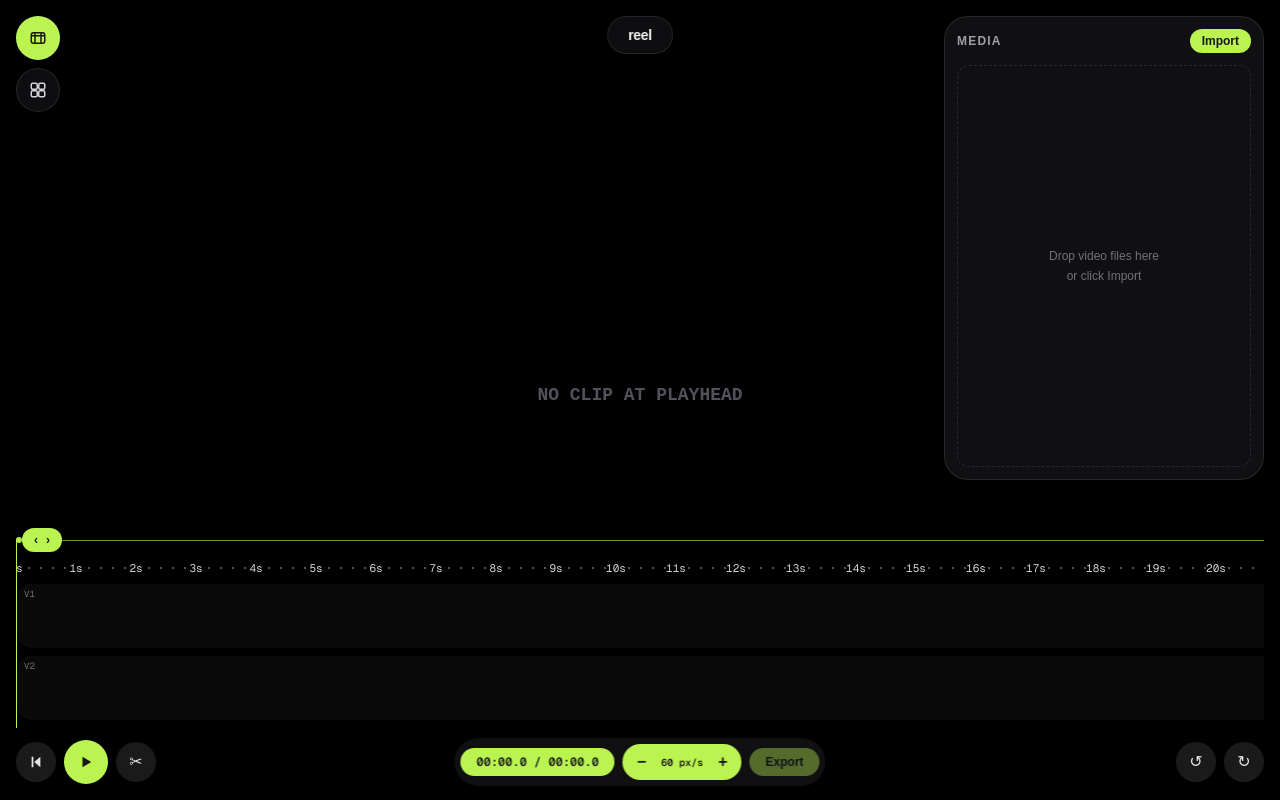
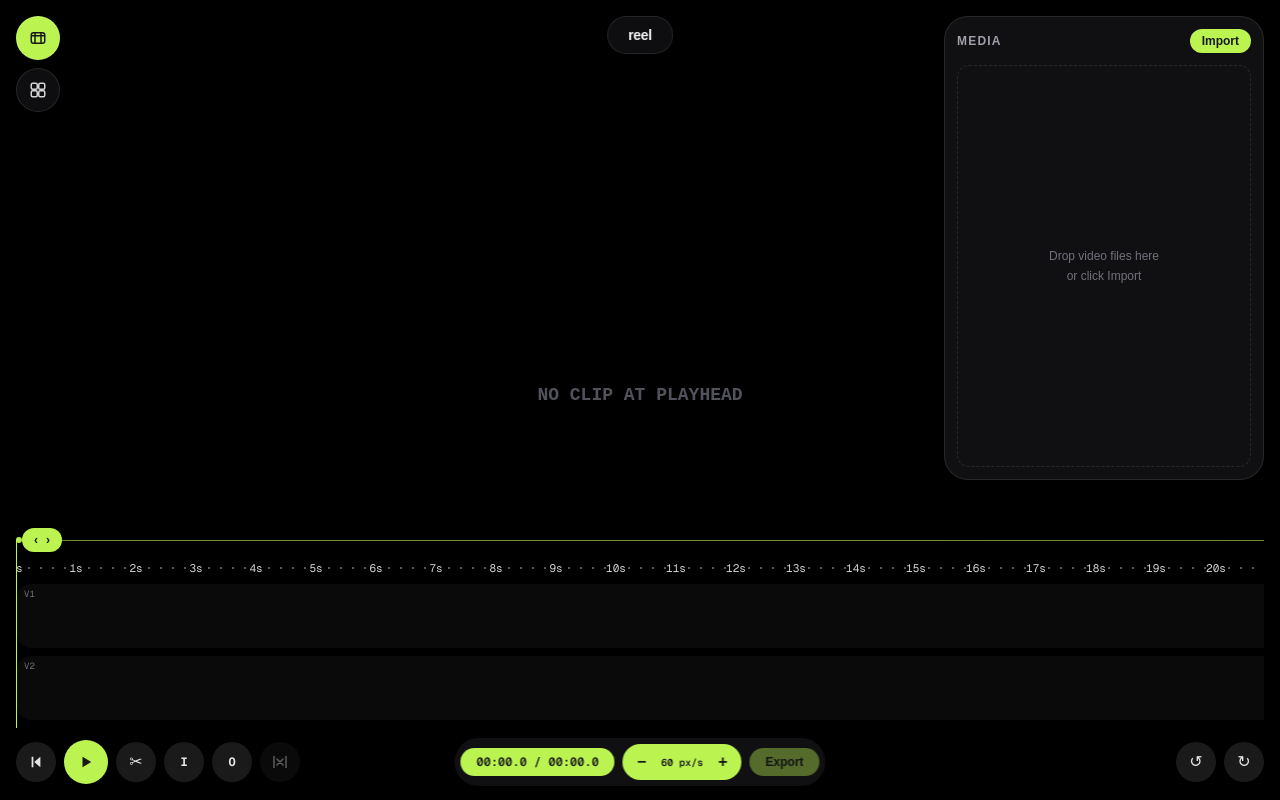
Before and after one commit to hasangilak/videoeditor, a Next.js app: page / in a window 1280 px wide. Built offline with nearby package versions, Linux system fonts and the light colour scheme.

Commit message:
deactivate I and O range

```diff
--- a/components/Editor.tsx
+++ b/components/Editor.tsx
@@ -37,6 +37,14 @@ function useKeyboard() {
         dispatch({ type: 'CLIP_REMOVED', clipId: s.selection })
       } else if (e.key.toLowerCase() === 's' && !e.metaKey && !e.ctrlKey) {
         dispatch({ type: 'SPLIT_AT', time: s.playhead })
+      } else if (e.key.toLowerCase() === 'i' && !e.metaKey && !e.ctrlKey) {
+        dispatch({ type: 'MARK_IN', time: s.playhead })
+      } else if (e.key.toLowerCase() === 'o' && !e.metaKey && !e.ctrlKey) {
+        dispatch({ type: 'MARK_OUT', time: s.playhead })
+      } else if (e.key.toLowerCase() === 'x' && !e.metaKey && !e.ctrlKey) {
+        dispatch({ type: 'CUT_RANGE' })
+      } else if (e.key === 'Escape') {
+        dispatch({ type: 'MARKS_CLEARED' })
       } else if (e.key === 'z' && (e.metaKey || e.ctrlKey)) {
         e.preventDefault()
         dispatch({ type: e.shiftKey ? 'REDO' : 'UNDO' })
--- a/components/Timeline.tsx
+++ b/components/Timeline.tsx
@@ -96,7 +96,7 @@ function HoverThumb({ time }: { time: number }) {
 
 export default function Timeline() {
   const doc = useEditor((s) => s.doc)
-  const { playhead, pxPerSec, selection, drag } = useEditor((s) => s.session)
+  const { playhead, pxPerSec, selection, drag, markIn, markOut } = useEditor((s) => s.session)
   const media = useEditor((s) => s.media)
   const scroller = useRef<HTMLDivElement>(null)
   const [hover, setHover] = useState<number | null>(null) // hovered time (s)
@@ -162,6 +162,26 @@ export default function Timeline() {
     const up = () => {
       // 200 pointermoves = 1 doc mutation = 1 undo step
       dispatch({ type: 'DRAG_COMMITTED' })
+      window.removeEventListener('pointermove', move)
+      window.removeEventListener('pointerup', up)
+    }
+    window.addEventListener('pointermove', move)
+    window.addEventListener('pointerup', up)
+  }
+
+  // drag a mark flag to move it; a plain click removes the mark
+  const dragMark = (e: React.PointerEvent, type: 'MARK_IN' | 'MARK_OUT') => {
+    e.stopPropagation()
+    e.currentTarget.setPointerCapture(e.pointerId)
+    const x0 = e.clientX
+    let moved = false
+    const move = (ev: PointerEvent) => {
+      if (Math.abs(ev.clientX - x0) > 3) moved = true
+      if (moved) dispatch({ type, time: timeAt(ev.clientX) })
+    }
+    const up = () => {
+      if (!moved)
+        dispatch({ type: 'MARK_CLEARED', which: type === 'MARK_IN' ? 'in' : 'out' })
       window.removeEventListener('pointermove', move)
       window.removeEventListener('pointerup', up)
     }
@@ -315,6 +335,56 @@ export default function Timeline() {
           </div>
         )}
 
+        {/* cut-range markers — the shaded span between them is what CUT_RANGE removes */}
+        {markIn !== null && markOut !== null && (
+          <>
+            <div
+              data-testid="cut-range"
+              className="pointer-events-none absolute top-3 bottom-0 z-10 border-x border-rose-400/60 bg-rose-400/10"
+              style={{
+                left: Math.min(markIn, markOut) * pxPerSec,
+                width: Math.abs(markOut - markIn) * pxPerSec,
+              }}
+            />
+            {Math.abs(markOut - markIn) >= 0.1 && (
+              <button
+                onPointerDown={(e) => e.stopPropagation()}
+                onClick={() => dispatch({ type: 'CUT_RANGE' })}
+                title="Cut out the marked range (X)"
+                className="absolute top-[13px] z-30 flex h-6 -translate-x-1/2 cursor-pointer items-center gap-1 rounded-full bg-rose-400 px-3 text-[11px] font-bold whitespace-nowrap text-zinc-900 shadow-md shadow-black/40 transition hover:bg-rose-300"
+                style={{ left: ((markIn + markOut) / 2) * pxPerSec }}
+              >
+                ✂ Cut
+              </button>
+            )}
+          </>
+        )}
+        {([['MARK_IN', markIn, 'I'], ['MARK_OUT', markOut, 'O']] as const).map(
+          ([type, t, label]) =>
+            t !== null && (
+              // z-30: the flag must stay visible when it lands under the playhead pill
+              <div key={type} className="absolute top-3 bottom-0 z-30" style={{ left: t * pxPerSec }}>
+                <div className="pointer-events-none absolute inset-y-0 w-px bg-rose-400" />
+                <div
+                  data-testid={`mark-${label.toLowerCase()}`}
+                  title="Drag to move — click to remove"
+                  onPointerDown={(e) => dragMark(e, type)}
+                  className={`absolute -top-1 flex h-5 w-5 cursor-ew-resize items-center justify-center rounded-full bg-rose-400 font-mono text-[10px] font-bold text-zinc-900 shadow-md shadow-black/40 transition hover:scale-125 ${
+                    type === 'MARK_IN' ? '-translate-x-full rounded-r-none' : 'rounded-l-none'
+                  }`}
+                >
+                  {/* keyed by time so the ping replays wherever the mark lands */}
+                  <span
+                    key={t}
+                    className="pointer-events-none absolute inset-0 animate-ping rounded-[inherit] bg-rose-400"
+                    style={{ animationIterationCount: 3 }}
+                  />
+                  <span className="relative">{label}</span>
+                </div>
+              </div>
+            ),
+        )}
+
         {/* playhead — hangs from the scrub line rather than crossing it */}
         <div
           className="pointer-events-none absolute top-3 bottom-0 z-20 w-px bg-lime-300"
--- a/components/Transport.tsx
+++ b/components/Transport.tsx
@@ -11,6 +11,8 @@ export default function Transport() {
   const playing = useEditor((s) => s.session.playing)
   const playhead = useEditor((s) => s.session.playhead)
   const pxPerSec = useEditor((s) => s.session.pxPerSec)
+  const markIn = useEditor((s) => s.session.markIn)
+  const markOut = useEditor((s) => s.session.markOut)
   const duration = useEditor((s) => docDuration(s.doc))
   const [exporting, setExporting] = useState(false)
 
@@ -54,6 +56,43 @@ export default function Transport() {
         title="Split clip at playhead (S)"
       >
         ✂
+      </button>
+      <button
+        onClick={() =>
+          dispatch(
+            markIn !== null
+              ? { type: 'MARK_CLEARED', which: 'in' }
+              : { type: 'MARK_IN', time: useEditor.getState().session.playhead },
+          )
+        }
+        className={`${glass} font-mono text-xs font-bold ${markIn !== null ? '!bg-rose-400/80 !text-zinc-900' : ''}`}
+        title={markIn !== null ? 'Clear cut start' : 'Mark cut start at playhead (I)'}
+      >
+        I
+      </button>
+      <button
+        onClick={() =>
+          dispatch(
+            markOut !== null
+              ? { type: 'MARK_CLEARED', which: 'out' }
+              : { type: 'MARK_OUT', time: useEditor.getState().session.playhead },
+          )
+        }
+        className={`${glass} font-mono text-xs font-bold ${markOut !== null ? '!bg-rose-400/80 !text-zinc-900' : ''}`}
+        title={markOut !== null ? 'Clear cut end' : 'Mark cut end at playhead (O)'}
+      >
+        O
+      </button>
+      <button
+        onClick={() => dispatch({ type: 'CUT_RANGE' })}
+        disabled={markIn === null || markOut === null || Math.abs(markOut - markIn) < 0.1}
+        className={`${glass} disabled:opacity-40`}
+        title="Cut out the marked range (X) — Esc clears marks"
+      >
+        <svg width="16" height="16" viewBox="0 0 16 16" fill="none" stroke="currentColor" strokeWidth="1.5">
+          <path d="M2 2v12M14 2v12" />
+          <path d="M5 5l6 6M11 5l-6 6" strokeLinecap="round" />
+        </svg>
       </button>
 
       {/* center strip: lime pills on dark glass, like the mock's setting chips.
--- a/lib/store.ts
+++ b/lib/store.ts
@@ -47,6 +47,8 @@ export interface State {
     selection: string | null
     pxPerSec: number
     drag: Drag | null
+    markIn: number | null // range markers for cutting out a middle section
+    markOut: number | null
   }
   media: Record<string, Media>
 }
@@ -64,6 +66,11 @@ export type Action =
   | { type: 'CLIP_ADDED'; mediaId: string; trackId: TrackId }
   | { type: 'CLIP_REMOVED'; clipId: string }
   | { type: 'SPLIT_AT'; time: number } // razor: selected clip if under the cut, else all clips there
+  | { type: 'MARK_IN'; time: number } // range markers live in session — never undo steps
+  | { type: 'MARK_OUT'; time: number }
+  | { type: 'MARK_CLEARED'; which: 'in' | 'out' }
+  | { type: 'MARKS_CLEARED' }
+  | { type: 'CUT_RANGE' } // ripple-delete the marked range: trim/drop what's inside, shift what follows
   | { type: 'DRAG_MOVED'; drag: Drag } // ephemeral: writes session only, 1 undo step per gesture
   | { type: 'DRAG_COMMITTED' }
   | { type: 'DRAG_CANCELLED' }
@@ -221,6 +228,60 @@ function reduce(s: State, a: Action): State {
       return commit(s, { clips })
     }
 
+    case 'MARK_IN':
+      return { ...s, session: { ...s.session, markIn: Math.max(0, a.time) } }
+
+    case 'MARK_OUT':
+      return { ...s, session: { ...s.session, markOut: Math.max(0, a.time) } }
+
+    case 'MARK_CLEARED':
+      return {
+        ...s,
+        session:
+          a.which === 'in' ? { ...s.session, markIn: null } : { ...s.session, markOut: null },
+      }
+
+    case 'MARKS_CLEARED':
+      return { ...s, session: { ...s.session, markIn: null, markOut: null } }
+
+    case 'CUT_RANGE': {
+      const { markIn, markOut } = s.session
+      if (markIn === null || markOut === null) return s
+      const lo = Math.min(markIn, markOut)
+      const hi = Math.max(markIn, markOut)
+      // same sliver guard as SPLIT_AT — a cut this narrow only leaves debris
+      if (hi - lo < 0.1) return s
+      const len = hi - lo
+      const clips: Record<string, Clip> = {}
+      for (const c of Object.values(s.doc.clips)) {
+        const end = clipEnd(c)
+        if (end <= lo + 0.05) clips[c.id] = c
+        else if (c.start >= hi - 0.05) clips[c.id] = { ...c, start: c.start - len }
+        else if (c.start >= lo - 0.05 && end <= hi + 0.05) continue // swallowed by the range
+        else if (c.start < lo && end > hi) {
+          // straddles the whole range: keep the head, spawn the tail at the seam
+          clips[c.id] = { ...c, out: c.in + (lo - c.start) }
+          const id = crypto.randomUUID()
+          clips[id] = { ...c, id, start: lo, in: c.in + (hi - c.start) }
+        } else if (c.start < lo) clips[c.id] = { ...c, out: c.in + (lo - c.start) }
+        else clips[c.id] = { ...c, start: lo, in: c.in + (hi - c.start) }
+      }
+      const next = commit(s, { clips })
+      return {
+        ...next,
+        session: {
+          ...next.session,
+          markIn: null,
+          markOut: null,
+          playhead: clamp(lo, 0, docDuration(next.doc)),
+          selection:
+            next.session.selection && clips[next.session.selection]
+              ? next.session.selection
+              : null,
+        },
+      }
+    }
+
     case 'DRAG_MOVED':
       return { ...s, session: { ...s.session, drag: a.drag } }
 
@@ -258,7 +319,8 @@ function reduce(s: State, a: Action): State {
       const end = docDuration(s.doc)
       if (a.time >= end)
         return { ...s, session: { ...s.session, playhead: end, playing: false } }
-      return { ...s, session: { ...s.session, playhead: a.time } }
+      // the first rAF timestamp can predate the engine's t0 — never tick below 0
+      return { ...s, session: { ...s.session, playhead: Math.max(0, a.time) } }
     }
 
     case 'SELECT':
@@ -290,7 +352,15 @@ function reduce(s: State, a: Action): State {
 const initial: State = {
   doc: { clips: {} },
   history: { past: [], future: [] },
-  session: { playhead: 0, playing: false, selection: null, pxPerSec: 60, drag: null },
+  session: {
+    playhead: 0,
+    playing: false,
+    selection: null,
+    pxPerSec: 60,
+    drag: null,
+    markIn: null,
+    markOut: null,
+  },
   media: {},
 }
 
--- a/lib/test-utils.ts
+++ b/lib/test-utils.ts
@@ -4,7 +4,15 @@ export function resetStore() {
   useEditor.setState({
     doc: { clips: {} },
     history: { past: [], future: [] },
-    session: { playhead: 0, playing: false, selection: null, pxPerSec: 60, drag: null },
+    session: {
+      playhead: 0,
+      playing: false,
+      selection: null,
+      pxPerSec: 60,
+      drag: null,
+      markIn: null,
+      markOut: null,
+    },
     media: {},
   })
 }
```
Also changed, not shown: 2 other files (tests, documents, lock files or other folders).
